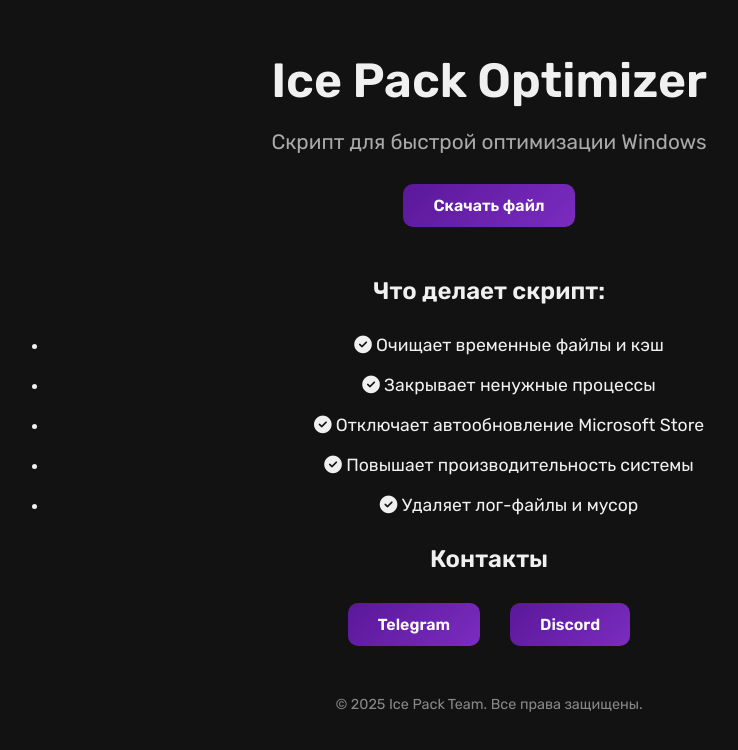
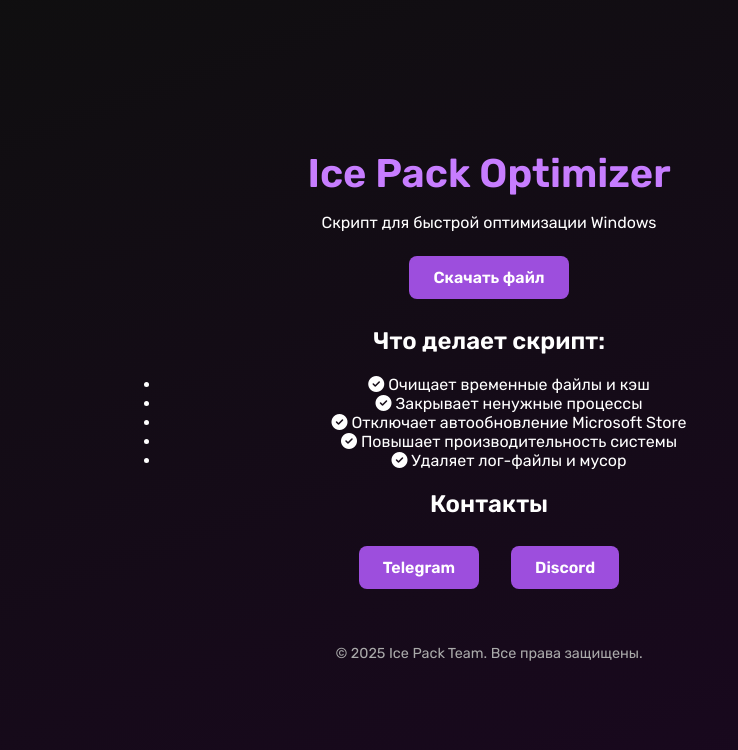
Before and after one commit to Iadno/IcePack-V1, a plain HTML site: page index.html in a window 1280 px wide. Shown: the whole page, without its empty margins (151-889 px from the left). Drawn offline with Linux system fonts and the light colour scheme.

Commit message:
Update style.css

```diff
--- a/style.css
+++ b/style.css
@@ -1,109 +1,112 @@
 /* style.css */
+
 body {
   margin: 0;
   padding: 0;
   font-family: 'Rubik', sans-serif;
-  background-color: #121212;
-  color: #f0f0f0;
+  background: linear-gradient(160deg, #0f0f0f, #1a0720);
+  color: #fff;
+  display: flex;
+  justify-content: center;
+  align-items: center;
+  min-height: 100vh;
+  overflow-x: hidden;
 }
 
 .container {
-  max-width: 960px;
-  margin: 0 auto;
-  padding: 20px;
+  text-align: center;
+  padding: 2rem;
+  max-width: 800px;
+  width: 100%;
+  box-sizing: border-box;
 }
 
-header {
-  text-align: center;
-  margin-bottom: 40px;
+header h1 {
+  font-size: 2.5rem;
+  color: #c77dff;
+  margin-bottom: 0.5rem;
+  animation: fadeInDown 1s ease forwards;
 }
 
-h1 {
-  font-size: 3rem;
-  margin-bottom: 10px;
-}
-
-.subtitle {
-  font-size: 1.3rem;
-  color: #aaa;
-  margin-bottom: 20px;
+.ip {
+  font-size: 1.1rem;
+  margin-bottom: 1.5rem;
+  color: #ddd;
+  animation: fadeInDown 1.2s ease forwards;
 }
 
 .btn {
   display: inline-block;
-  padding: 12px 30px;
-  margin: 10px;
-  font-size: 1rem;
+  padding: 0.75rem 1.5rem;
+  margin: 0.5rem;
+  border: none;
+  border-radius: 8px;
+  background-color: #9d4edd;
+  color: white;
+  text-decoration: none;
   font-weight: 600;
-  color: #fff;
-  background: linear-gradient(135deg, #5a189a, #7b2cbf);
-  border: none;
-  border-radius: 10px;
-  text-decoration: none;
-  transition: transform 0.2s, background 0.3s ease;
+  cursor: pointer;
+  transition: background-color 0.3s ease, transform 0.2s ease;
 }
 
 .btn:hover {
-  background: linear-gradient(135deg, #7b2cbf, #9d4edd);
-  transform: scale(1.05);
-}
-
-main {
-  text-align: center;
+  background-color: #7b2cbf;
+  transform: translateY(-2px);
 }
 
 .about, .links {
-  margin-bottom: 40px;
+  margin-top: 2rem;
+  animation: fadeInUp 1s ease forwards;
 }
 
-.features {
-  list-style: none;
-  padding: 0;
-  margin: 20px 0;
+.about h2, .links h2 {
+  color: #e0aaff;
 }
 
-.features li {
-  padding: 10px 0;
-  font-size: 1.1rem;
+footer {
+  margin-top: 3rem;
+  font-size: 0.9rem;
+  color: #aaa;
 }
 
 .social-buttons {
   display: flex;
   justify-content: center;
   flex-wrap: wrap;
-  gap: 10px;
+  gap: 1rem;
+  margin-top: 1rem;
 }
 
-footer {
-  text-align: center;
-  font-size: 0.9rem;
-  color: #888;
-  margin-top: 40px;
-}
-
-/* Media Queries */
-@media (max-width: 768px) {
-  h1 {
-    font-size: 2.2rem;
+@keyframes fadeInDown {
+  from {
+    opacity: 0;
+    transform: translateY(-20px);
   }
-  .subtitle {
-    font-size: 1.1rem;
-  }
-  .btn {
-    width: 90%;
-    max-width: 300px;
+  to {
+    opacity: 1;
+    transform: translateY(0);
   }
 }
 
-@media (max-width: 480px) {
-  h1 {
-    font-size: 1.8rem;
+@keyframes fadeInUp {
+  from {
+    opacity: 0;
+    transform: translateY(20px);
   }
-  .subtitle {
-    font-size: 1rem;
+  to {
+    opacity: 1;
+    transform: translateY(0);
   }
+}
+
+/* Responsive */
+@media (max-width: 600px) {
   .btn {
     width: 100%;
-    padding: 14px;
+    margin: 0.5rem 0;
+  }
+
+  .container {
+    padding: 1rem;
   }
 }
```
